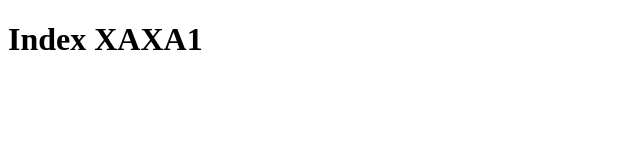
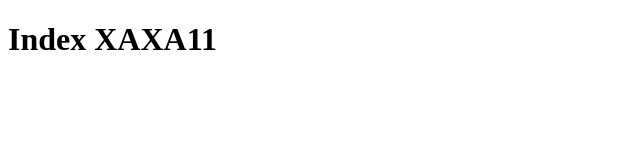
Before and after one commit to pmajos/tracking_playground, a plain HTML site: page index.html in a window 1280 px wide. Shown: the full height of the page, 0-640 px from the left. Drawn offline with Linux system fonts and the light colour scheme.

Commit message:
Update index.html

```diff
--- a/index.html
+++ b/index.html
@@ -5,7 +5,7 @@
     <link rel='stylesheet' href='css/styles.css'>
 </head>
 <body>
-    <h1>Index XAXA1</h1>
+    <h1>Index XAXA11</h1>
     <script src='js/scripts.js'></script>
 </body>
 </html>
```
